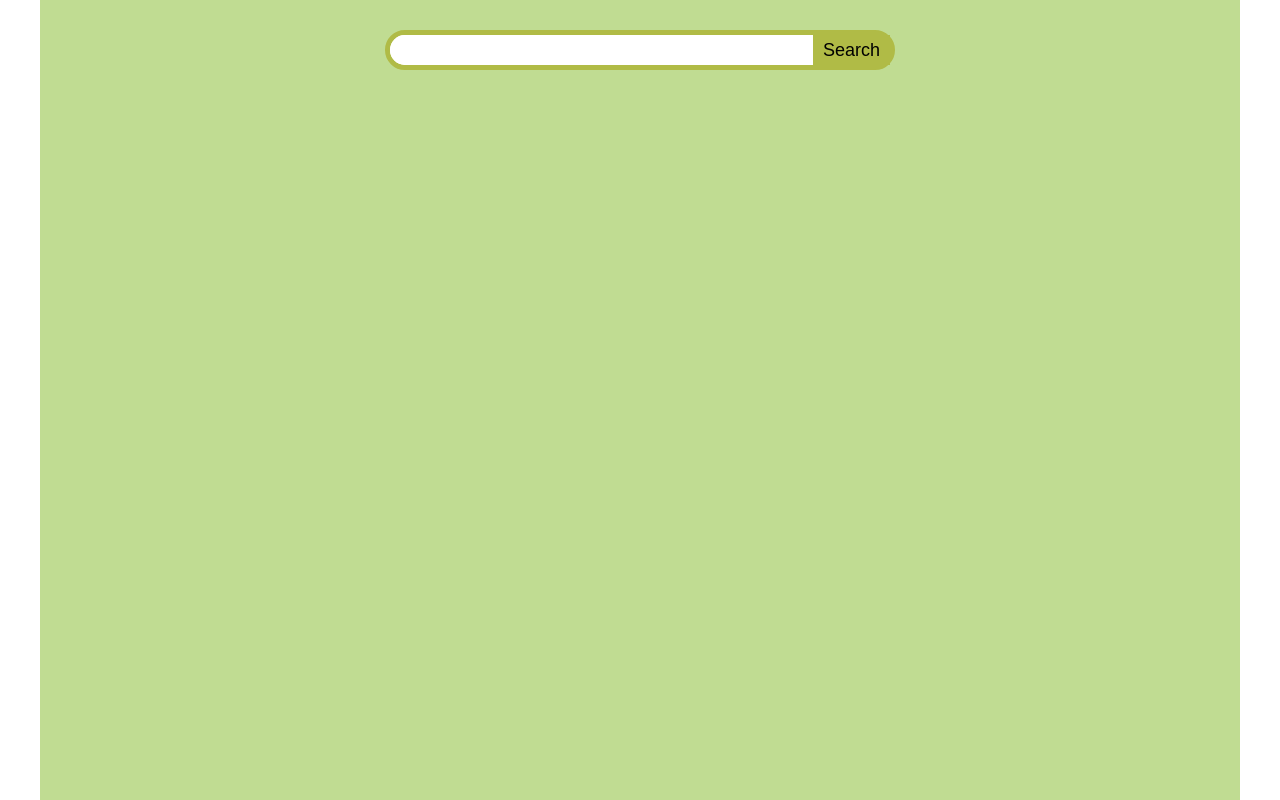
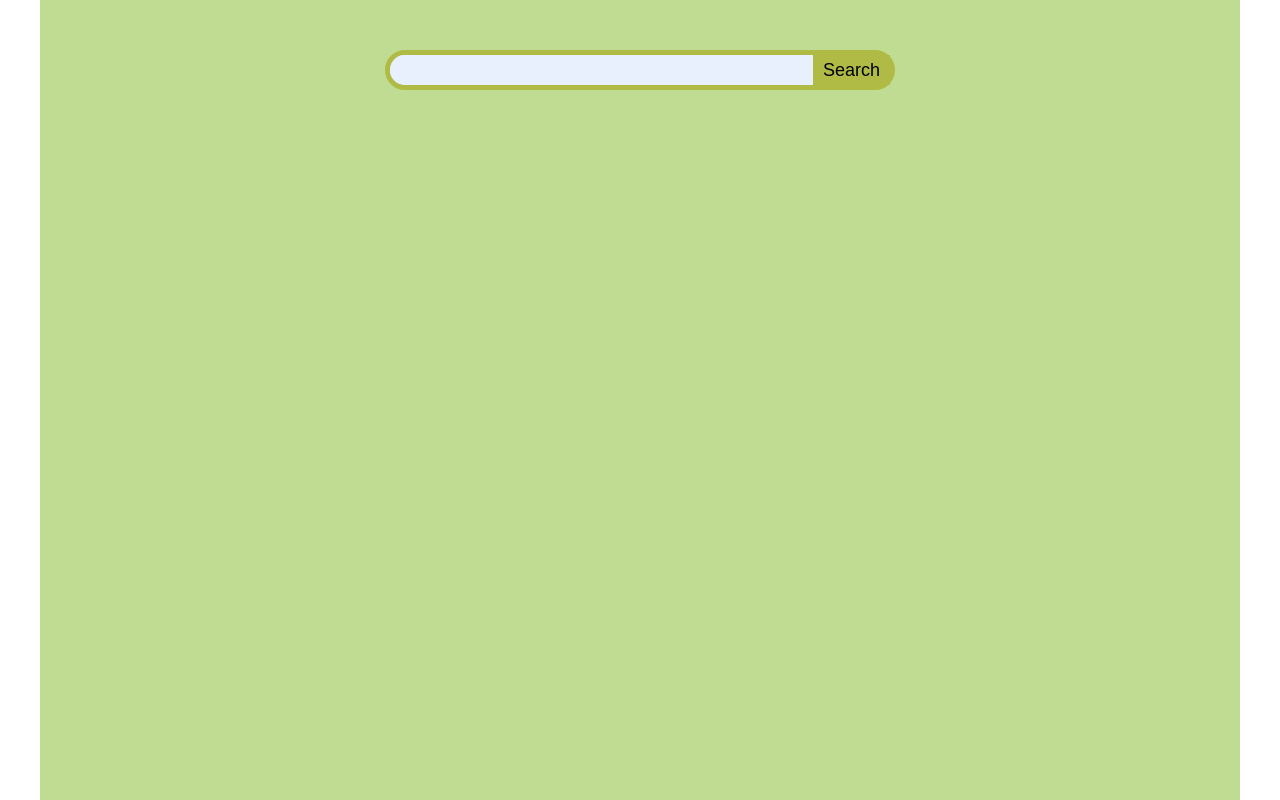
Before and after one commit to tonKristall/react, a React app: page / in a window 1280 px wide. Built offline with nearby package versions, Linux system fonts and the light colour scheme.

Commit message:
feat: add api request

```diff
--- a/package.json
+++ b/package.json
@@ -3,7 +3,7 @@
   "scripts": {
     "build": "webpack",
     "dev": "webpack serve --env development",
-    "lint": "eslint src"
+    "lint": "eslint --fix src"
   },
   "devDependencies": {
     "@typescript-eslint/eslint-plugin": "4.29.0",
--- a/src/components/search-bar/search-bar.scss
+++ b/src/components/search-bar/search-bar.scss
@@ -1,7 +1,8 @@
 @import '../../mixins.scss';
 
 .search-bar {
-    @include flex-row(center, center);
+  @include flex-column(flex-start, center);
+  margin-top: 50px;
   width: 100%;
   height: 100px;
 }
@@ -11,7 +12,7 @@
   width: 100%;
   max-width: 500px;
   height: 30px;
-    background-color: #fff;
+  background-color: rgb(232, 240, 254);
   border: 5px solid #b0bb46;
   border-radius: 20px;
 }
@@ -20,11 +21,12 @@
   padding: 0;
   width: 100%;
   height: 100%;
+  background-color: rgb(232, 240, 254);
   border: 0 solid transparent;
   border-left-width: 20px;
   border-right-width: 10px;
   outline: 0;
-    font-family: Arial,sans-serif;
+  font-family: Arial, sans-serif;
   font-size: 18px;
   border-radius: 20px;
 }
@@ -33,9 +35,14 @@
   @include flex-row(center, center);
   padding: 0 10px;
   height: 100%;
+  border: none;
   text-transform: capitalize;
-    font-family: Arial,sans-serif;
+  font-family: Arial, sans-serif;
   font-size: 18px;
   background-color: #b0bb46;
   cursor: pointer;
 }
+
+.invalid-validation {
+  color: red;
+}
--- a/src/components/search-bar/search-bar.tsx
+++ b/src/components/search-bar/search-bar.tsx
@@ -1,11 +1,35 @@
-import React from 'react';
+import React, { ChangeEvent, useState } from 'react';
+import { SEARCH_DATA_DEFAULT } from '../../const';
+import Validation from '../../services/validate';
 import './search-bar.scss';
 
-export default function SearchBar():JSX.Element {
-  return <div className='search-bar'>
-    <div className='search-bar__wrapper'>
-      <input type='text' className='search-bar__input'></input>
-      <span className='search-bar__button'>search</span>
+export default function SearchBar(): JSX.Element {
+  const [searchData, setSearchData] = useState(SEARCH_DATA_DEFAULT);
+  const [validate, setValidate] = useState(true);
+
+  const handleSubmit = async (event: ChangeEvent<HTMLFormElement>) => {
+    event.preventDefault();
+    Validation(searchData, setValidate, setSearchData);
+  };
+
+  const handleChange = (event: ChangeEvent<HTMLInputElement>) => {
+    setSearchData({ ...searchData, value: event.target.value });
+  };
+
+  return (
+    <div className="search-bar">
+      <form className="search-bar__wrapper" onSubmit={handleSubmit}>
+        <input
+          id="search"
+          type="text"
+          className="search-bar__input"
+          onChange={handleChange}
+        ></input>
+        <button className="search-bar__button" type="submit">
+          {!searchData.loading ? 'search' : 'loading'}
+        </button>
+      </form>
+      <span className="invalid-validation">{!validate && 'It\'s required field'} </span>
     </div>
-  </div>;
+  );
 }
--- /dev/null
+++ b/src/const.ts
@@ -0,0 +1,8 @@
+export const BASE_URL = 'https://newsapi.org/v2/everything';
+export const API_KEY = 'e24452b342624b06a01cb679dd2a9ac3';
+
+export const SEARCH_DATA_DEFAULT = {
+  value: '',
+  sort: 'publishedAt',
+  loading: false,
+};
--- a/src/index.ts
+++ b/src/index.ts
@@ -1,4 +1,4 @@
-import ReactDOM from "react-dom";
-import App from "./app";
+import ReactDOM from 'react-dom';
+import App from './app';
 
-ReactDOM.render(App(), document.querySelector(".app"));
+ReactDOM.render(App(), document.querySelector('.app'));
--- /dev/null
+++ b/src/services/response-api.tsx
@@ -0,0 +1,17 @@
+import { API_KEY, BASE_URL, SEARCH_DATA_DEFAULT } from '../const';
+import { ArticleTypes, SetStateSearchDataType } from '../types';
+
+export default function ResponseAPI(
+  setSearchData: SetStateSearchDataType,
+  searchData: typeof SEARCH_DATA_DEFAULT,
+): void {
+  setSearchData({ ...searchData, value: SEARCH_DATA_DEFAULT.value });
+  setSearchData({ ...searchData, loading: !SEARCH_DATA_DEFAULT.loading });
+  const searchValue = searchData.value;
+  const { sort } = searchData;
+  const response = `${BASE_URL}?q=${searchValue}&sort=${sort}&apiKey=${API_KEY}`;
+  fetch(response)
+    .then((resp) => resp.json())
+    .then((resp: ArticleTypes) => console.log(resp.articles))
+    .finally(() => setSearchData({ ...searchData, loading: SEARCH_DATA_DEFAULT.loading }));
+}
--- /dev/null
+++ b/src/services/validate.tsx
@@ -0,0 +1,17 @@
+import { SEARCH_DATA_DEFAULT } from '../const';
+import { SetStateBooleanType, SetStateSearchDataType } from '../types';
+import ResponseAPI from './response-api';
+
+export default function Validation(
+  searchData: typeof SEARCH_DATA_DEFAULT,
+  setValidate: SetStateBooleanType,
+  setSearchData: SetStateSearchDataType,
+): void {
+  const searchValue = searchData.value;
+  if (searchValue) {
+    setValidate(true);
+    ResponseAPI(setSearchData, searchData);
+  } else {
+    setValidate(false);
+  }
+}
--- /dev/null
+++ b/src/types.ts
@@ -0,0 +1,10 @@
+import { Dispatch, SetStateAction } from 'react';
+import { SEARCH_DATA_DEFAULT } from './const';
+
+export type ArticleTypes = {
+  articles: [];
+};
+
+export type SetStateBooleanType = Dispatch<SetStateAction<boolean>>;
+
+export type SetStateSearchDataType = Dispatch<SetStateAction<typeof SEARCH_DATA_DEFAULT>>;
```
Also changed, not shown: src/app.tsx (+6 -15 lines). Lines whose indentation alone changed are shown as unchanged.
